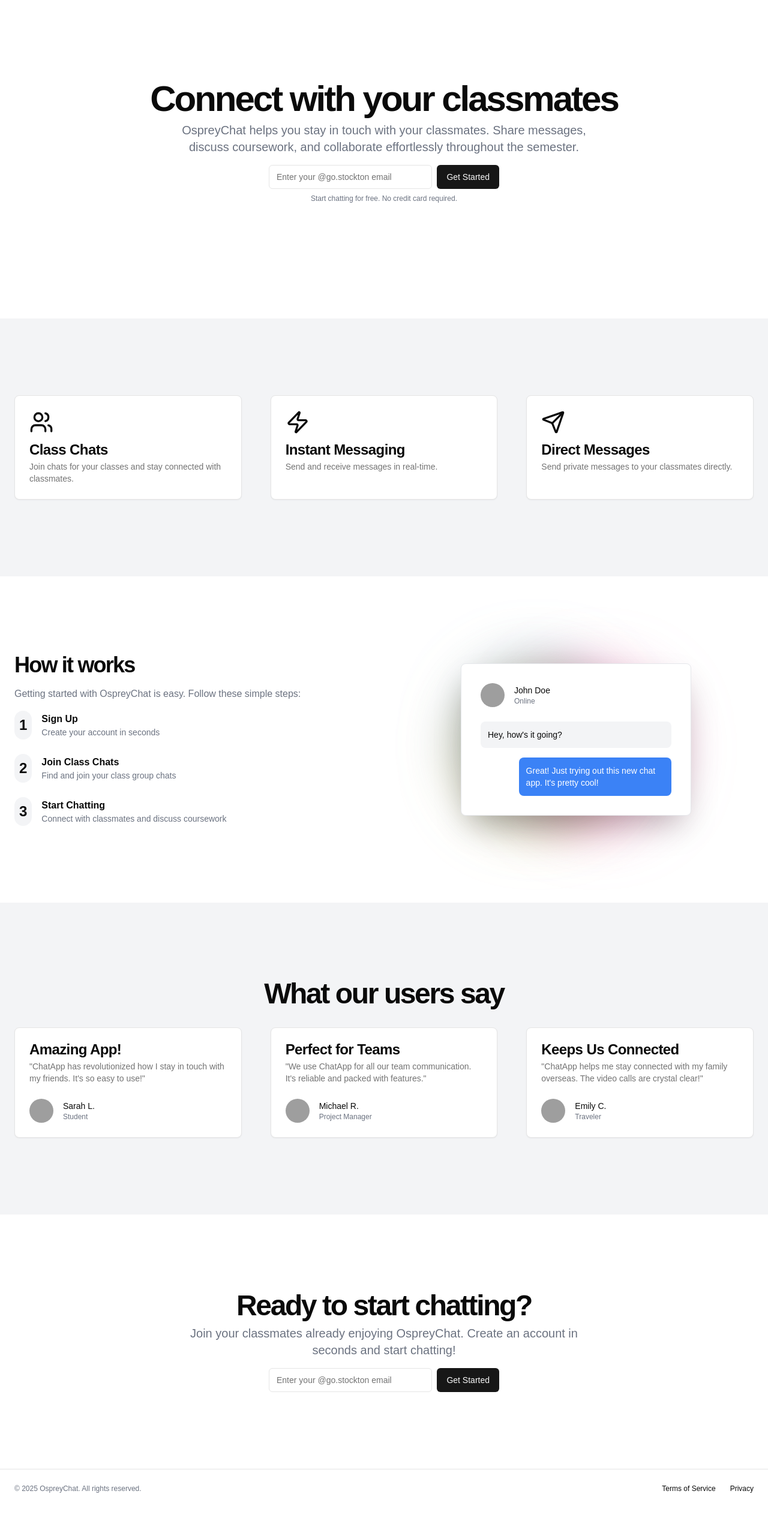
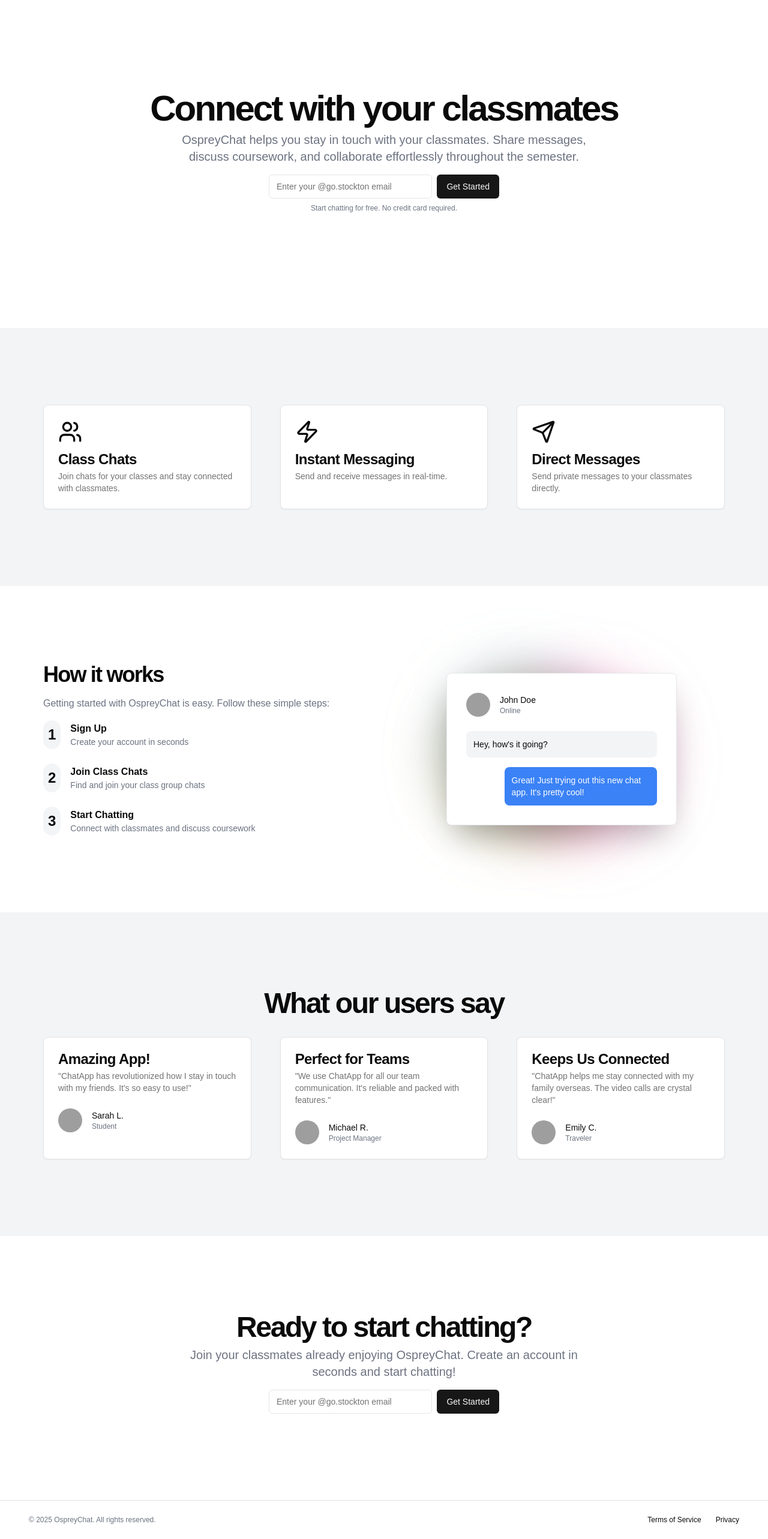
Before and after one commit to JoeyCorbett/osprey-chat, a Next.js app: page / in a window 1280 px wide. Shown: the part 113-2679 px from the top of the page at 60% size. Before the commit the page ends 2627 px from the top, so only its background shows below. Built offline with nearby package versions, Linux system fonts and the light colour scheme; grey boxes are pictures that could not be loaded.

Commit message:
Add padding around page

```diff
--- a/components/landing-page.tsx
+++ b/components/landing-page.tsx
@@ -7,6 +7,7 @@ import { MessagesSquare, Users, Zap, Send } from "lucide-react"
 export default function LandingPage() {
   return (
     <div className="flex flex-col min-h-screen">
+      <div className="px-12 py-4">
         <header className="px-4 lg:px-6 h-14 flex items-center">
           <a className="flex items-center justify-center" href="#">
             <MessagesSquare className="h-6 w-6" />
@@ -51,7 +52,10 @@ export default function LandingPage() {
               </div>
             </div>
           </section>
-        <section className="w-full py-12 md:py-24 lg:py-32 bg-gray-100 dark:bg-gray-800">
+
+          <div className="bg-gray-100 dark:bg-gray-800 -mx-12">
+            <div className="px-12">
+              <section className="w-full py-12 md:py-24 lg:py-32">
                 <div className="container px-4 md:px-6">
                   <div className="grid gap-6 lg:grid-cols-3 lg:gap-12">
                     <Card>
@@ -78,6 +82,9 @@ export default function LandingPage() {
                   </div>
                 </div>
               </section>
+            </div>
+          </div>
+
           <section className="w-full py-12 md:py-24 lg:py-32">
             <div className="container px-4 md:px-6">
               <div className="grid gap-6 lg:grid-cols-2 lg:gap-12">
@@ -146,7 +153,10 @@ export default function LandingPage() {
               </div>
             </div>
           </section>
-        <section className="w-full py-12 md:py-24 lg:py-32 bg-gray-100 dark:bg-gray-800">
+
+          <div className="bg-gray-100 dark:bg-gray-800 -mx-12">
+            <div className="px-12">
+              <section className="w-full py-12 md:py-24 lg:py-32">
                 <div className="container px-4 md:px-6">
                   <h2 className="text-3xl font-bold tracking-tighter sm:text-4xl md:text-5xl text-center mb-8">
                     What our users say
@@ -215,6 +225,9 @@ export default function LandingPage() {
                   </div>
                 </div>
               </section>
+            </div>
+          </div>
+
           <section className="w-full py-12 md:py-24 lg:py-32">
             <div className="container px-4 md:px-6">
               <div className="flex flex-col items-center space-y-4 text-center">
@@ -236,7 +249,10 @@ export default function LandingPage() {
             </div>
           </section>
         </main>
-      <footer className="flex flex-col gap-2 sm:flex-row py-6 w-full shrink-0 items-center px-4 md:px-6 border-t">
+      </div>
+      <div className="border-t">
+        <div className="px-12">
+          <footer className="flex flex-col gap-2 sm:flex-row py-6 w-full shrink-0 items-center">
             <p className="text-xs text-gray-500 dark:text-gray-400">© {new Date().getFullYear()} OspreyChat. All rights reserved.</p>
             <nav className="sm:ml-auto flex gap-4 sm:gap-6">
               <a className="text-xs hover:underline underline-offset-4" href="#">
@@ -248,5 +264,7 @@ export default function LandingPage() {
             </nav>
           </footer>
         </div>
+      </div>
+    </div>
   )
 }
```
Lines whose indentation alone changed are shown as unchanged.
